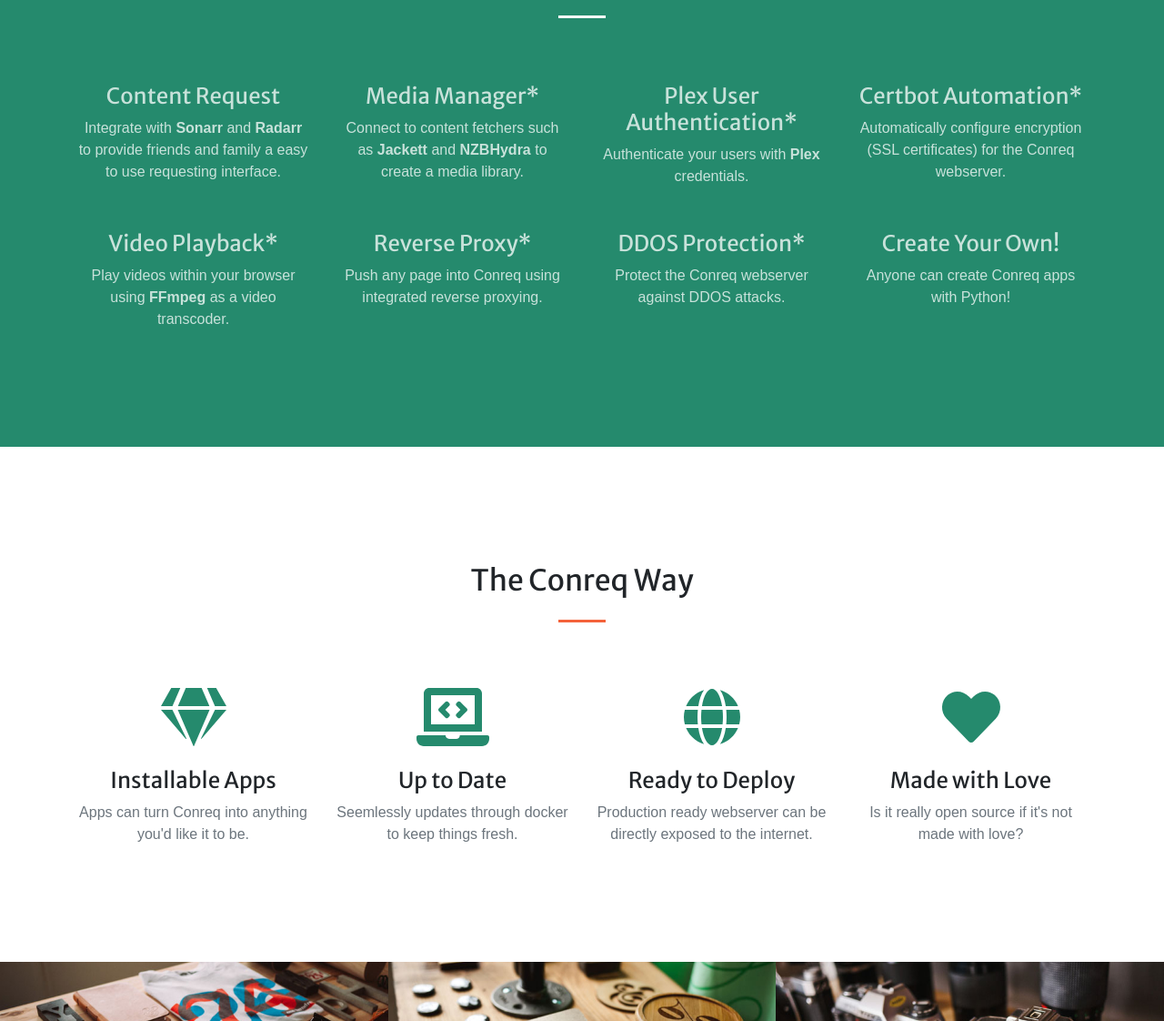
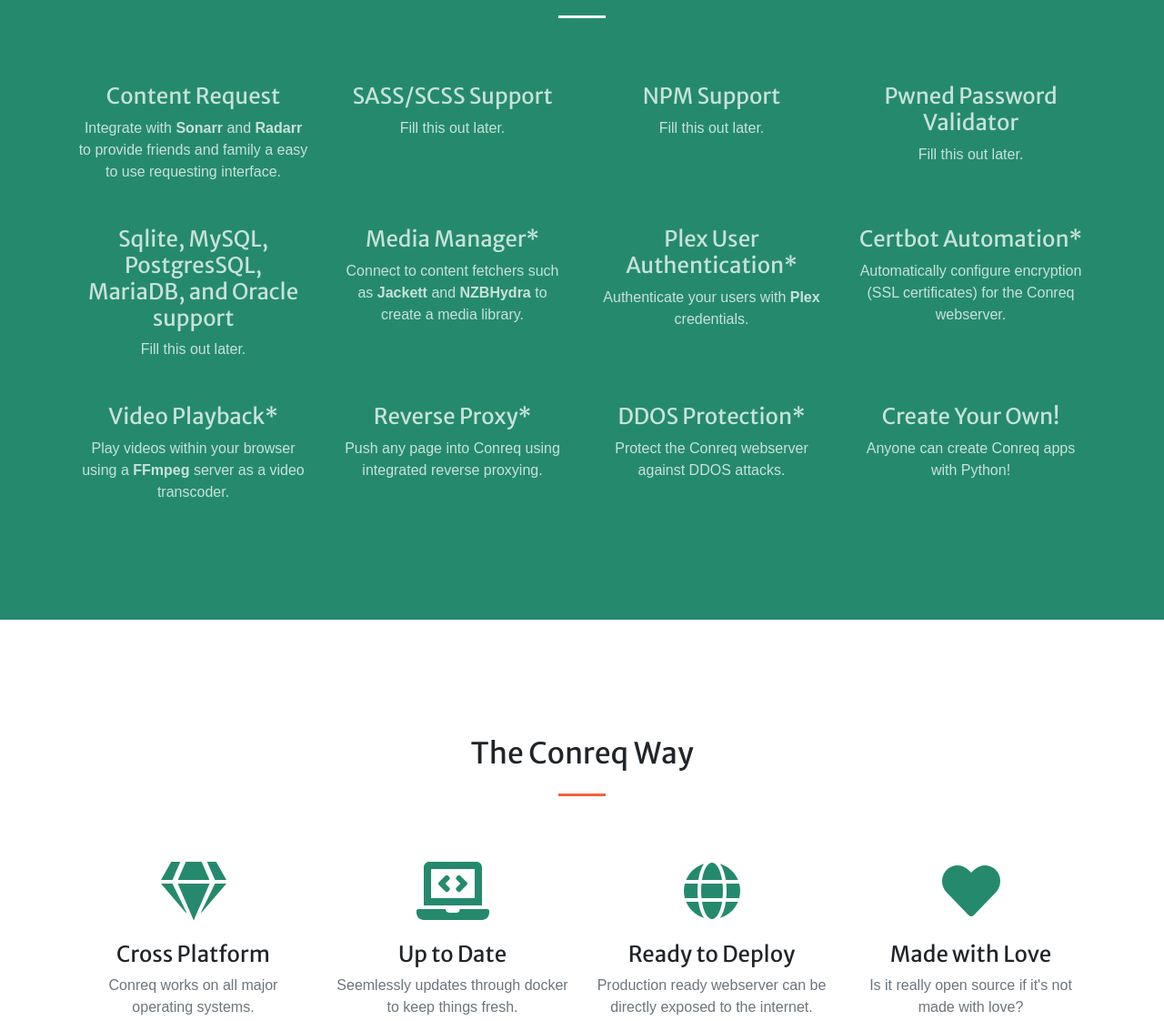
Before and after one commit to Archmonger/Conreq-Landing, a plain HTML site: page index.html in a window 1280 px wide. Shown: the part 1120-2242 px from the top of the page at 91% size. Drawn offline with nearby package versions, Linux system fonts and the light colour scheme.

Commit message:
Update index.html

```diff
--- a/index.html
+++ b/index.html
@@ -44,6 +44,10 @@
                     <li class="nav-item"><a class="nav-link js-scroll-trigger" href="https://discord.gg/gQhGZzEjmX">
                             <i class="fab fa-discord"></i> Discord</a>
                     </li>
+                    <li class="nav-item"><a class="nav-link js-scroll-trigger"
+                            href="https://github.com/Archmonger/Conreq/discussions">
+                            <i class="fas fa-comment"></i> Discussion</a>
+                    </li>
                     <li class="nav-item"><a class="nav-link js-scroll-trigger" href="https://www.reddit.com/r/conreq">
                             <i class="fab fa-reddit"></i> Reddit</a>
                     </li>
@@ -56,14 +60,14 @@
         <div class="container h-100">
             <div class="row h-100 align-items-center justify-content-center text-center">
                 <div class="col-lg-10 align-self-end">
-                    <h1 class="text-uppercase text-white font-weight-bold">The first fully extensible content platform
+                    <h1 class="text-uppercase text-white font-weight-bold">
+                        The first app based web framework
                     </h1>
                     <hr class="divider my-4" />
                 </div>
                 <div class="col-lg-8 align-self-baseline">
-                    <p class="text-white-75 font-weight-light mb-5">Want to manage user requests for your media server,
-                        host your own content, or more?* Just download Conreq and
-                        install apps, no strings attached!
+                    <p class="text-white-75 font-weight-light mb-5">
+                        Download Conreq to install or develop apps today, no strings attached!
                     </p>
                     <a class="btn btn-primary btn-xl js-scroll-trigger" href="#about">Find Out More</a>
                 </div>
@@ -91,6 +95,30 @@
                 </div>
                 <div class="col-lg-3 col-md-6 text-center">
                     <div class="mt-5">
+                        <h3 class="h4 mb-2">SASS/SCSS Support</h3>
+                        <p class="mb-0">Fill this out later.</p>
+                    </div>
+                </div>
+                <div class="col-lg-3 col-md-6 text-center">
+                    <div class="mt-5">
+                        <h3 class="h4 mb-2">NPM Support</h3>
+                        <p class="mb-0">Fill this out later.</p>
+                    </div>
+                </div>
+                <div class="col-lg-3 col-md-6 text-center">
+                    <div class="mt-5">
+                        <h3 class="h4 mb-2">Pwned Password Validator</h3>
+                        <p class="mb-0">Fill this out later.</p>
+                    </div>
+                </div>
+                <div class="col-lg-3 col-md-6 text-center">
+                    <div class="mt-5">
+                        <h3 class="h4 mb-2">Sqlite, MySQL, PostgresSQL, MariaDB, and Oracle support</h3>
+                        <p class="mb-0">Fill this out later.</p>
+                    </div>
+                </div>
+                <div class="col-lg-3 col-md-6 text-center">
+                    <div class="mt-5">
                         <h3 class="h4 mb-2">Media Manager*</h3>
                         <p class="mb-0">Connect to content fetchers such as <b>Jackett</b> and <b>NZBHydra</b> to create
                             a media library.</p>
@@ -112,7 +140,8 @@
                 <div class="col-lg-3 col-md-6 text-center">
                     <div class="mt-5">
                         <h3 class="h4 mb-2">Video Playback*</h3>
-                        <p class="mb-0">Play videos within your browser using <b>FFmpeg</b> as a video transcoder.</p>
+                        <p class="mb-0">Play videos within your browser using a <b>FFmpeg</b> server as a video
+                            transcoder.</p>
                     </div>
                 </div>
                 <div class="col-lg-3 col-md-6 text-center">
@@ -145,8 +174,8 @@
                 <div class="col-lg-3 col-md-6 text-center">
                     <div class="mt-5">
                         <i class="fas fa-4x fa-gem text-primary mb-4"></i>
-                        <h3 class="h4 mb-2">Installable Apps</h3>
-                        <p class="text-muted mb-0">Apps can turn Conreq into anything you'd like it to be.</p>
+                        <h3 class="h4 mb-2">Cross Platform</h3>
+                        <p class="text-muted mb-0">Conreq works on all major operating systems.</p>
                     </div>
                 </div>
                 <div class="col-lg-3 col-md-6 text-center">
```
